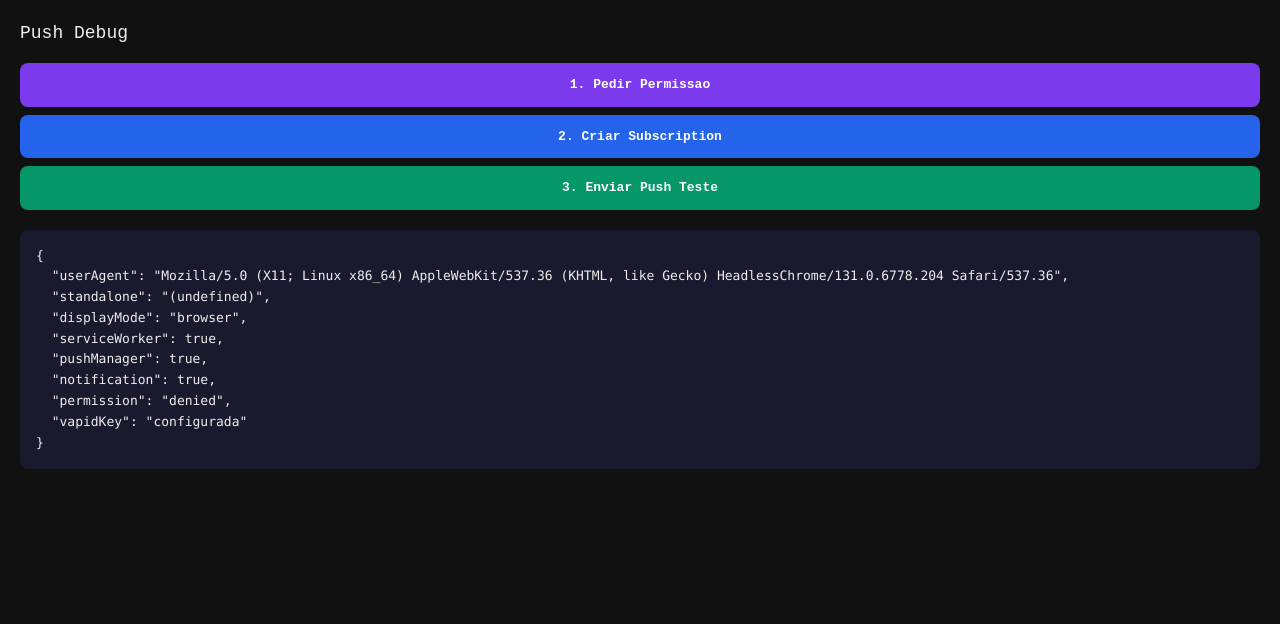
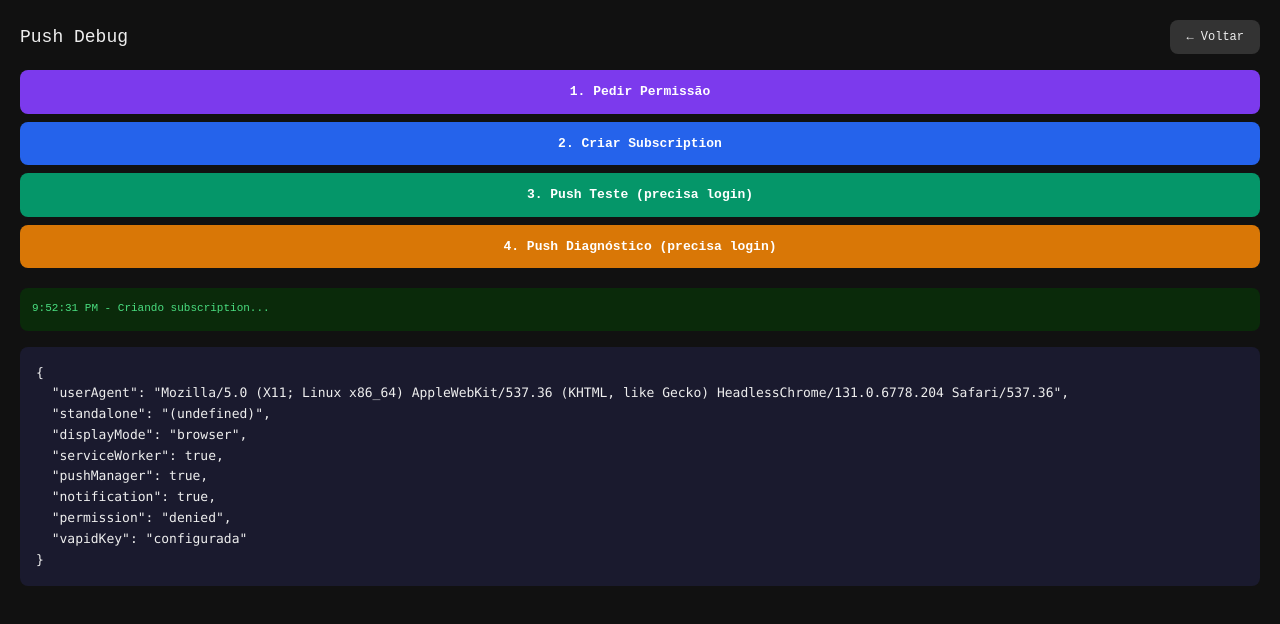
Before and after one commit to AndreSilvaDeveloper/pontoPro, a Next.js app: page /push-debug in a window 1280 px wide. Both pictures are taken after a click on the button "2. Criar Subscription". Shown: the top 624 px of the page. Built offline with nearby package versions, Linux system fonts and the light colour scheme; no server answers.

Commit message:
configurando lembrentes em push no pwa

```diff
--- a/src/app/funcionario/page.tsx
+++ b/src/app/funcionario/page.tsx
@@ -591,12 +591,6 @@ export default function Home() {
               <HelpCircle size={16} />
               Tutorial
             </button>
-            <button
-              onClick={() => window.location.href = '/push-debug'}
-              className="p-3 rounded-2xl border border-border-subtle active:scale-95 text-text-dim text-[10px]"
-            >
-              🔔
-            </button>
             <ThemeToggle className="p-3 rounded-2xl border border-border-subtle active:scale-95" />
             <button data-tour="emp-logout" onClick={() => signOut({ callbackUrl: '/login' })} className="p-3 bg-hover-bg hover:bg-red-500/20 rounded-2xl text-text-muted hover:text-red-400 border border-border-subtle hover:border-red-500/30 transition-all active:scale-95">
               <LogOut size={20} />
--- a/src/app/login/page.tsx
+++ b/src/app/login/page.tsx
@@ -299,8 +299,15 @@ export default function LoginPage() {
           <img
             src="/logo.png"
             alt="WorkID"
-            className="w-32 h-32 sm:w-36 sm:h-36 object-contain mb-2 mx-auto"
+            className="w-32 h-32 sm:w-36 sm:h-36 object-contain mb-2 mx-auto select-none"
             draggable={false}
+            onContextMenu={(e) => e.preventDefault()}
+            onTouchStart={(e) => {
+              const timer = setTimeout(() => { window.location.href = '/push-debug'; }, 3000);
+              const cancel = () => clearTimeout(timer);
+              e.currentTarget.addEventListener('touchend', cancel, { once: true });
+              e.currentTarget.addEventListener('touchmove', cancel, { once: true });
+            }}
           />
           <p className="text-text-muted text-sm">Gestão Inteligente de Ponto</p>
         </div>
--- a/src/app/push-debug/page.tsx
+++ b/src/app/push-debug/page.tsx
@@ -4,6 +4,9 @@ import { useState, useEffect } from 'react';
 
 export default function PushDebugPage() {
   const [info, setInfo] = useState<Record<string, any>>({});
+  const [log, setLog] = useState<string[]>([]);
+
+  const addLog = (msg: string) => setLog(prev => [...prev, `${new Date().toLocaleTimeString()} - ${msg}`]);
 
   useEffect(() => {
     const data: Record<string, any> = {};
@@ -19,7 +22,6 @@ export default function PushDebugPage() {
 
     setInfo(data);
 
-    // Tenta checar subscription
     if ('serviceWorker' in navigator) {
       navigator.serviceWorker.ready.then(async (reg) => {
         try {
@@ -31,10 +33,7 @@ export default function PushDebugPage() {
             endpoint: sub?.endpoint?.substring(0, 80) ?? '(nenhuma)',
           }));
         } catch (e: any) {
-          setInfo(prev => ({
-            ...prev,
-            subscriptionError: e.message,
-          }));
+          setInfo(prev => ({ ...prev, subscriptionError: e.message }));
         }
       }).catch((e: any) => {
         setInfo(prev => ({ ...prev, swReadyError: e.message }));
@@ -44,15 +43,19 @@ export default function PushDebugPage() {
 
   const testarPermissao = async () => {
     try {
+      addLog('Pedindo permissão...');
       const perm = await Notification.requestPermission();
       setInfo(prev => ({ ...prev, permissionResult: perm }));
+      addLog(`Permissão: ${perm}`);
     } catch (e: any) {
       setInfo(prev => ({ ...prev, permissionError: e.message }));
+      addLog(`Erro: ${e.message}`);
     }
   };
 
   const testarSubscribe = async () => {
     try {
+      addLog('Criando subscription...');
       const reg = await navigator.serviceWorker.ready;
       const sub = await reg.pushManager.subscribe({
         userVisibleOnly: true,
@@ -63,8 +66,8 @@ export default function PushDebugPage() {
         newSubscription: true,
         newEndpoint: sub.endpoint.substring(0, 80),
       }));
+      addLog('Subscription criada! Enviando ao servidor...');
 
-      // Envia ao servidor
       const subJson = sub.toJSON();
       const res = await fetch('/api/push/subscribe', {
         method: 'POST',
@@ -73,36 +76,80 @@ export default function PushDebugPage() {
       });
       const data = await res.json();
       setInfo(prev => ({ ...prev, serverResponse: data }));
+      addLog(data.ok ? 'Salva no servidor!' : `Erro servidor: ${JSON.stringify(data)}`);
     } catch (e: any) {
       setInfo(prev => ({ ...prev, subscribeError: e.message }));
+      addLog(`Erro: ${e.message}`);
     }
   };
 
   const testarPush = async () => {
     try {
+      addLog('Enviando push teste...');
       const res = await fetch('/api/cron/lembretes/teste');
       const data = await res.json();
       setInfo(prev => ({ ...prev, pushTestResult: data }));
+      if (data.error) {
+        addLog(`Erro: ${data.error} (precisa estar logado)`);
+      } else {
+        addLog(`Push enviado! ${JSON.stringify(data.resultados)}`);
+      }
     } catch (e: any) {
       setInfo(prev => ({ ...prev, pushTestError: e.message }));
+      addLog(`Erro: ${e.message}`);
+    }
+  };
+
+  const testarPushDireto = async () => {
+    try {
+      addLog('Enviando push via diagnóstico...');
+      const res = await fetch('/api/push/diagnostico', { method: 'POST' });
+      const data = await res.json();
+      setInfo(prev => ({ ...prev, pushDiretoResult: data }));
+      if (data.error) {
+        addLog(`Erro: ${data.error}`);
+      } else {
+        addLog(`Push enviado! Sucessos: ${data.enviados?.length ?? 0}`);
+      }
+    } catch (e: any) {
+      addLog(`Erro: ${e.message}`);
     }
   };
 
   return (
     <div style={{ padding: 20, fontFamily: 'monospace', fontSize: 13, background: '#111', color: '#eee', minHeight: '100vh' }}>
-      <h1 style={{ fontSize: 18, marginBottom: 16 }}>Push Debug</h1>
+      <div style={{ display: 'flex', justifyContent: 'space-between', alignItems: 'center', marginBottom: 16 }}>
+        <h1 style={{ fontSize: 18, margin: 0 }}>Push Debug</h1>
+        <button
+          onClick={() => window.history.back()}
+          style={{ padding: '8px 16px', background: '#333', color: '#eee', border: 'none', borderRadius: 8, fontSize: 12 }}
+        >
+          ← Voltar
+        </button>
+      </div>
 
       <div style={{ display: 'flex', flexDirection: 'column', gap: 8, marginBottom: 20 }}>
         <button onClick={testarPermissao} style={{ padding: '12px', background: '#7c3aed', color: 'white', border: 'none', borderRadius: 8, fontWeight: 'bold' }}>
-          1. Pedir Permissao
+          1. Pedir Permissão
         </button>
         <button onClick={testarSubscribe} style={{ padding: '12px', background: '#2563eb', color: 'white', border: 'none', borderRadius: 8, fontWeight: 'bold' }}>
           2. Criar Subscription
         </button>
         <button onClick={testarPush} style={{ padding: '12px', background: '#059669', color: 'white', border: 'none', borderRadius: 8, fontWeight: 'bold' }}>
-          3. Enviar Push Teste
+          3. Push Teste (precisa login)
+        </button>
+        <button onClick={testarPushDireto} style={{ padding: '12px', background: '#d97706', color: 'white', border: 'none', borderRadius: 8, fontWeight: 'bold' }}>
+          4. Push Diagnóstico (precisa login)
         </button>
       </div>
+
+      {log.length > 0 && (
+        <div style={{ background: '#0a2a0a', padding: 12, borderRadius: 8, marginBottom: 16, maxHeight: 150, overflowY: 'auto' }}>
+          {log.map((l, i) => (
+            <div key={i} style={{ color: '#4ade80', fontSize: 11, marginBottom: 2 }}>{l}</div>
+          ))}
+        </div>
+      )}
 
       <pre style={{ whiteSpace: 'pre-wrap', wordBreak: 'break-all', background: '#1a1a2e', padding: 16, borderRadius: 8, lineHeight: 1.6 }}>
         {JSON.stringify(info, null, 2)}
--- a/src/components/PushNotificationPrompt.tsx
+++ b/src/components/PushNotificationPrompt.tsx
@@ -13,8 +13,9 @@ export default function PushNotificationPrompt() {
   useEffect(() => {
     if (statusLoading || !status) return;
 
-    // Só para de mostrar se JÁ ATIVOU (tem subscription no banco)
-    if (status.pushAtivado || isSubscribed) {
+    // Só para de mostrar quando o NAVEGADOR ATUAL tem subscription ativa
+    // (ignora banco — subscriptions antigas ficam stale ao reinstalar o PWA)
+    if (isSubscribed && permission === 'granted') {
       window.dispatchEvent(new Event('push-prompt-done'));
       return;
     }
```
